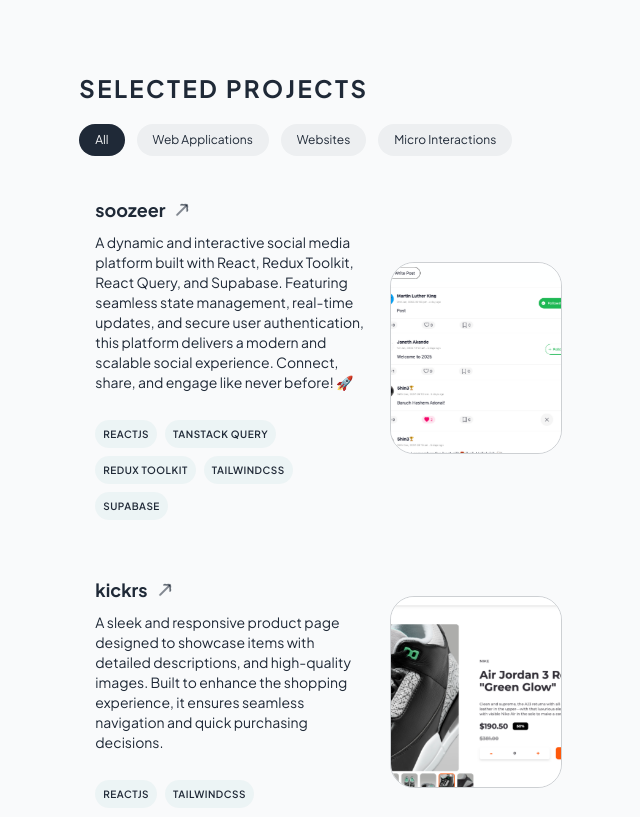
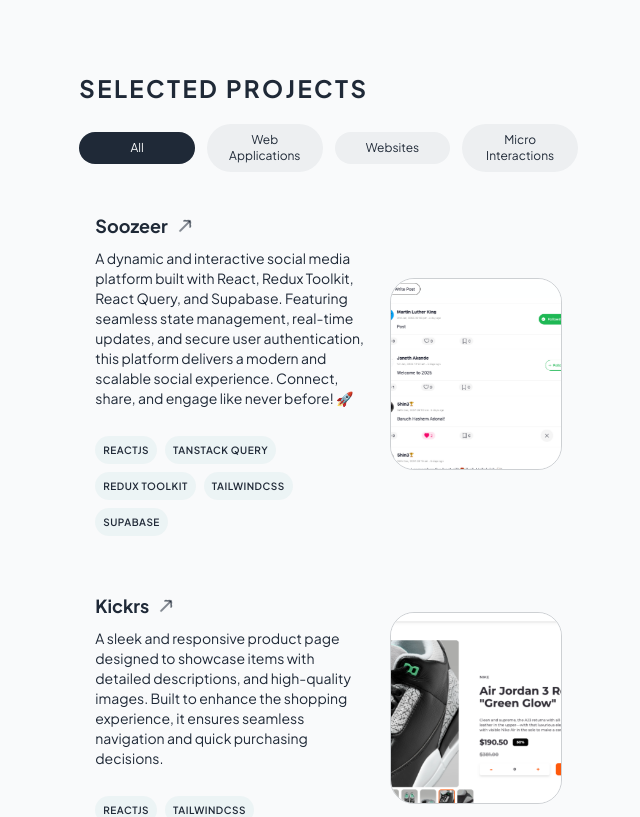
Before and after one commit to AkhatorEnosa/my_portfolio, a React (Vite) app: page / in a window 1280 px wide. Shown: the part 1240-2057 px from the top of the page, without its empty margins (606-1246 px from the left). Built offline with nearby package versions, Linux system fonts and the light colour scheme.

Commit message:
screen size syncing

```diff
--- a/src/components/ProjectCard.tsx
+++ b/src/components/ProjectCard.tsx
@@ -16,10 +16,10 @@ const ProjectCard = ({ title, desc, tech, url, imgSrc }: ProjectCardProps) => {
       whileInView={{ opacity: 1 }}
       transition={{ duration: 0.5, ease: "easeInOut" }}
       viewport={{ amount: 0.2 }}
-      href={url} target="_blank" className="group text-sm hover:bg-[#1f2937]/5 dark:hover:bg-[#f9fafb]/5 dark:text-[#f9fafb] rounded-lg p-4 transition-all duration-300 flex flex-col gap-2">
-        <div className="grid grid-cols-5 justify-between items-center gap-6">
-            <div className="col-span-3 h-full flex flex-col gap-2">
-                <h2 className="w-full flex gap-2 text-lg font-bold group-hover:text-[#008080] group-hover:dark:text-inherit">{title} <i className="bi bi-arrow-right -rotate-45 group-hover:rotate-0 transition-all duration-300"></i></h2>
+      href={url} target="_blank" className="group card text-sm bg-[#1f2937]/5 dark:bg-[#f9fafb]/5 md:bg-transparent md:darK:bg-transparent md:hover:bg-[#1f2937]/5 md:dark:hover:bg-[#f9fafb]/5 dark:text-[#f9fafb] rounded-lg p-4 transition-all duration-300 flex flex-col gap-2">
+        <div className="flex flex-col-reverse md:grid md:grid-cols-5 justify-between items-center gap-4 md:gap-6">
+            <div className="w-full md:w-fit md:col-span-3 md:h-full flex flex-col gap-2">
+                <h2 className="w-full flex gap-2 text-lg font-bold group-hover:text-[#008080] group-hover:dark:text-inherit capitalize">{title} <i className="bi bi-arrow-right -rotate-45 group-hover:rotate-0 transition-all duration-300"></i></h2>
                 <p className="text-sm">{desc}</p>
                 {/* <hr className="text-[#1f2937]/20"/> */}
                 <div className="w-full flex gap-2 mt-5 text-[10px] font-semibold uppercase tracking-wider flex-wrap">
@@ -30,8 +30,8 @@ const ProjectCard = ({ title, desc, tech, url, imgSrc }: ProjectCardProps) => {
                 </div>
                 {/* <a href={url} target="_blank" className="text-sm text-[#FF6B6B]">View Project</a> */}
             </div>
-            <div className="h-full col-span-2 flex justify-center items-center">
-              <div className=" h-48 dark:border-[#f9fafb]/20 rounded-3xl border-[1px] border-[#1f2937]/20 overflow-hidden">
+            <div className="w-full md:w-fit md:h-full md:col-span-2 flex justify-center items-center">
+              <div className="w-full h-48 dark:border-[#f9fafb]/20 rounded-lg md:rounded-3xl border-[1px] border-[#1f2937]/20 overflow-hidden">
                   <img src={imgSrc} alt="Soozeer" className="w-full h-full object-cover scale-125 group-hover:scale-100 transition-transform duration-300"/>
               </div>
             </div>
--- /dev/null
+++ b/src/components/TabButton.tsx
@@ -0,0 +1,13 @@
+import { useContext } from 'react'
+import { AppContext } from '../context/AppContext'
+
+const TabButton = ({ title } : { title: string}) => {
+    const { groupBy, setGroupBy } = useContext(AppContext)
+  return (
+    <button className={`w-full h-fit flex justify-center items-center capitalize text-xs gap-3 ${groupBy === title ? "bg-[#1f2937] text-[#f9fafb] hover:text-[#f9fafb] dark:bg-[#f9fafb] dark:text-[#1f2937] dark:hover:text-[#1f2937]" : " bg-[#1f2937]/5 dark:bg-[#f9fafb]/5 hover:text-[#008080] dark:text-[#f9fafb]/60 dark:hover:text-[#f9fafb]"} hover:font-semibold py-2 px-4 rounded-full transition-all duration-300`}
+        onClick={() => setGroupBy(title)}
+    >{title}</button>
+  )
+}
+
+export default TabButton
--- a/src/index.css
+++ b/src/index.css
@@ -13,6 +13,21 @@
     animation: move 1s ease-in-out infinite alternate;
 }
 
+/* .cards:has(.card:hover) .card:not(:hover) {
+    op
+  } */
+
+
+/* Chrome, Safari and Opera */
+.tabs::-webkit-scrollbar {
+    display: none;
+}
+
+.tabs {
+    -ms-overflow-style: none; /* IE and Edge */
+    scrollbar-width: none; /* Firefox */
+}
+
 @keyframes move {
     0% {
         transform: translateY(1rem) translateX(-1rem);
--- a/src/sections/Left.tsx
+++ b/src/sections/Left.tsx
@@ -62,7 +62,7 @@ const Left = () => {
           transition={{ duration: 0.5, delay: 1.5 }}
         className="w-full flex flex-col mt-10">
           {/* nav links */}
-          <div className="fixed right-20 left-20 bottom-5 lg:relative lg:right-0 lg:left-0 lg:bottom-0 flex lg:flex-col justify-center items-center lg:items-start  bg-[#e9edf1]/80 dark:bg-[#2a3b52]/80 dark:text-[#f9fafb]/60 dark:hover:text-[#f9fafb] lg:bg-transparent lg:backdrop-blur-none lg:rounded-none lg:shadow-none rounded-full backdrop-blur-sm shadow-lg py-5 px-5 lg:py-0 lg:px-0 mt-10 gap-16 lg:gap-2 z-40">
+          <div className="fixed right-10 left-10 md:right-20 md:left-20 bottom-5 lg:relative lg:right-0 lg:left-0 lg:bottom-0 flex lg:flex-col justify-center items-center lg:items-start  bg-[#e9edf1]/80 dark:bg-[#2a3b52]/80 dark:text-[#f9fafb]/60 dark:hover:text-[#f9fafb] lg:bg-transparent lg:dark:bg-transparent lg:backdrop-blur-none lg:rounded-none lg:shadow-none rounded-full backdrop-blur-sm shadow-lg py-5 px-5 lg:py-0 lg:px-0 mt-10 gap-5 md:gap-16 lg:gap-2 z-40">
             {
               NAVLINKS.map((navlink, index) => (
                 <NavLink key={index+navlink} url={`#${navlink}`} title={navlink}/>
--- a/src/sections/Right.tsx
+++ b/src/sections/Right.tsx
@@ -9,9 +9,10 @@ import { SOFT_SKILLS } from "../constants/softskills";
 import { TABS } from "../constants/tabs";
 import { PROJECTS } from "../constants/projects";
 import ProjectCard from "../components/ProjectCard";
+import TabButton from "../components/TabButton";
 
 const Right = () => {
-    const {groupBy, setGroupBy} = useContext(AppContext);
+    const {groupBy} = useContext(AppContext);
   return (
         <section id="about" className="mt-10 lg:mt-0 lg:w-[52%] lg:py-24 lg:px-12">
             <motion.div
@@ -97,12 +98,13 @@ const Right = () => {
                 id="projects" className="py-10"
             >
                 <h1 className="w-full text-2xl font-bold tracking-widest uppercase">Selected Projects</h1>
-                <div className="w-full flex flex-col gap-6 mt-5">
-                    <div className="w-full flex gap-3 items-center">
+                <div className="cards w-full flex flex-col gap-6 mt-5">
+                    <div className="tabs w-full flex gap-2 lg:gap-3 items-center overflow-x-scroll scroll">
                         {TABS.map((tab) => (
-                            <button key={tab.id} className={`w-fit h-fit flex justify-center items-center capitalize text-xs gap-3 ${groupBy === tab.title ? "bg-[#1f2937] text-[#f9fafb] hover:text-[#f9fafb] dark:bg-[#f9fafb] dark:text-[#1f2937] dark:hover:text-[#1f2937]" : " bg-[#1f2937]/5 dark:bg-[#f9fafb]/5 hover:text-[#008080] dark:text-[#f9fafb]/60 dark:hover:text-[#f9fafb]"} hover:font-semibold py-2 px-4 rounded-full transition-all duration-300`}
-                                onClick={() => setGroupBy(tab.title)}
-                            >{tab.title}</button>
+                            <TabButton
+                                key={tab.id}
+                                title={tab.title}
+                            />
                         ))}
                     </div>
 
```
